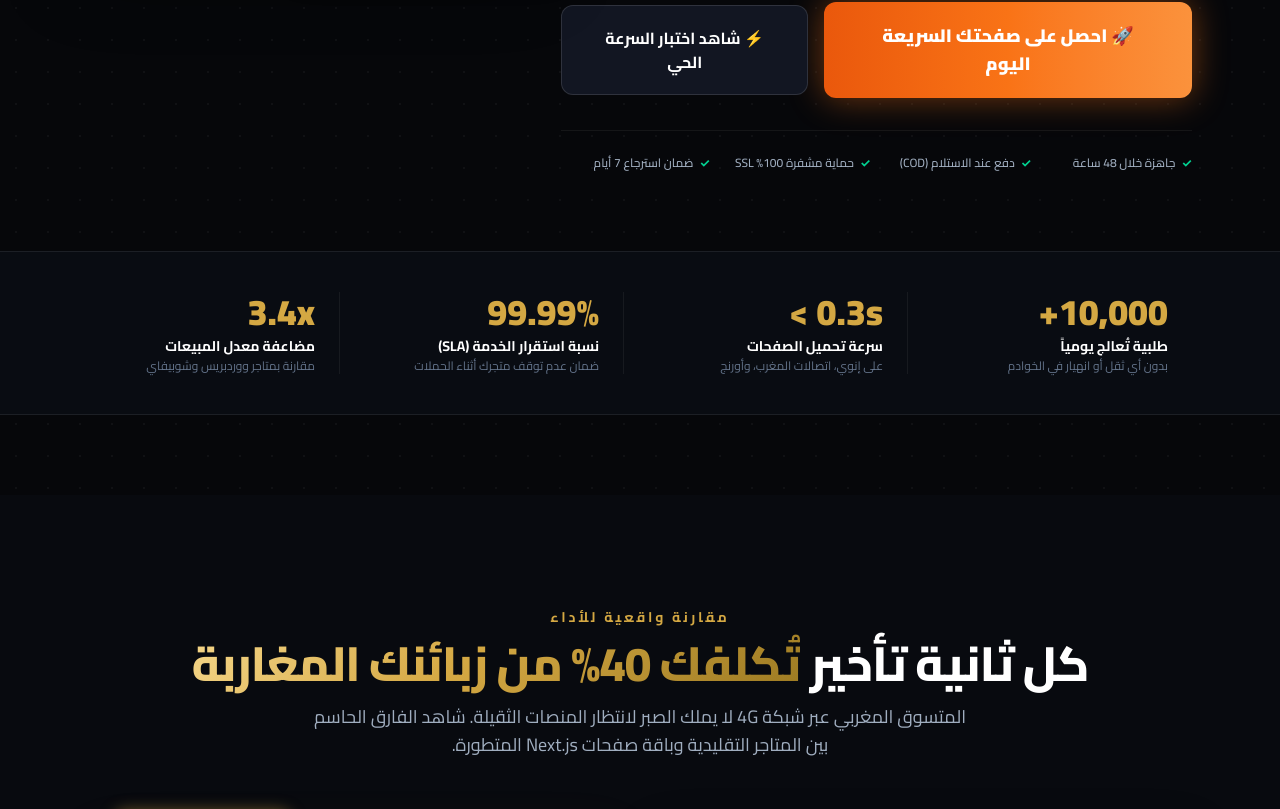
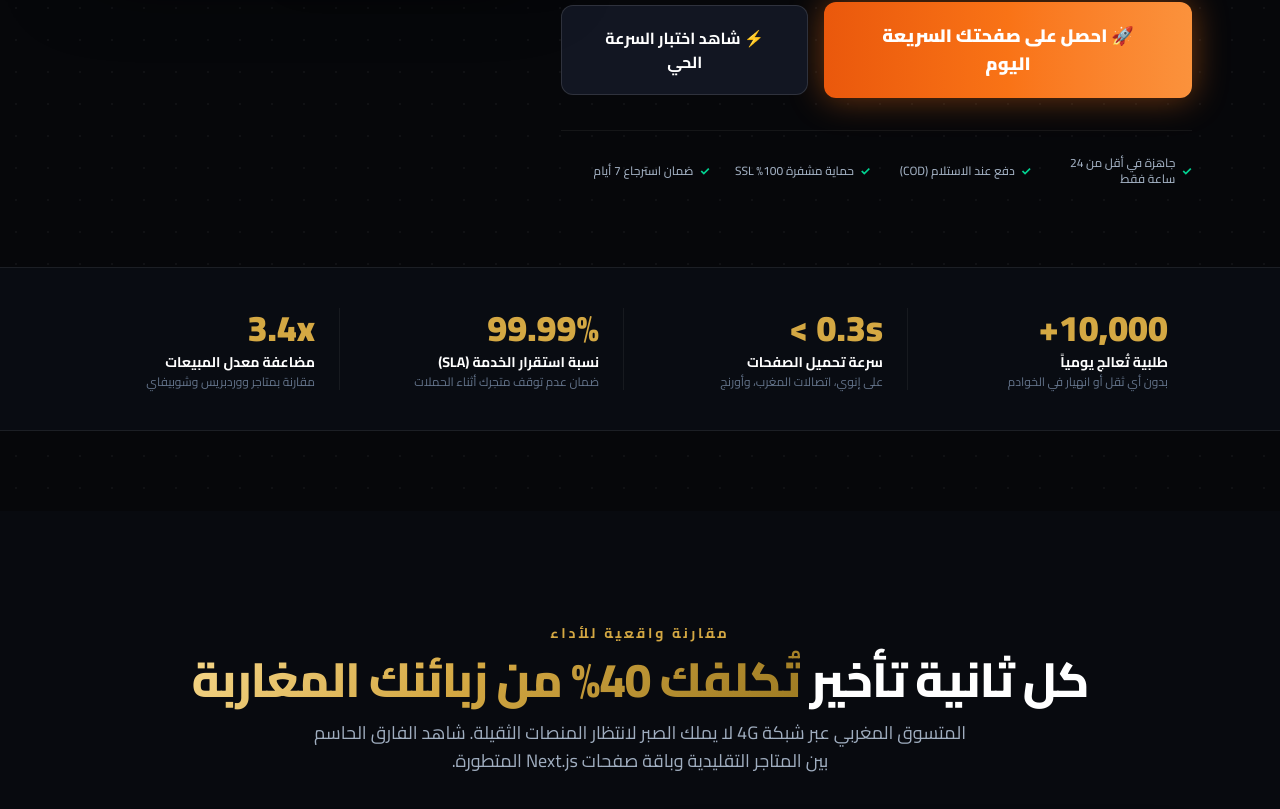
Before and after one commit to adamlmnawer914-create/ecom-boost-pro, a Next.js app: page / in a window 1280 px wide. Shown: the part 808-1617 px from the top of the page. Built offline with nearby package versions, Linux system fonts and the light colour scheme.

Commit message:
feat: change delivery guarantee to under 24 hours across the entire site

```diff
--- a/app/components.js
+++ b/app/components.js
@@ -116,7 +116,7 @@ function AnnouncementBar() {
         <span className="inline-block w-2 h-2 rounded-full bg-emerald-400 animate-pulse shrink-0" />
         <span>
           🇲🇦 <strong>عرض حصري لرواد التجارة الإلكترونية بالمغرب:</strong> أول 10 متاجر يحصلون على إعداد كامل بـ{" "}
-          <strong className="text-white underline decoration-gold">250 درهم فقط</strong> (خصم 50%) — التسليم خلال 48 ساعة فقط
+          <strong className="text-white underline decoration-gold">250 درهم فقط</strong> (خصم 50%) — التسليم خلال أقل من 24 ساعة فقط
         </span>
       </div>
     </div>
@@ -262,7 +262,7 @@ export function HeroSection() {
             {/* Pillars */}
             <div className="mt-8 grid grid-cols-2 sm:grid-cols-4 gap-3 pt-6 border-t border-[rgba(255,255,255,0.06)]">
               {[
-                { label: "جاهزة خلال 48 ساعة" },
+                { label: "جاهزة في أقل من 24 ساعة فقط" },
                 { label: "دفع عند الاستلام (COD)" },
                 { label: "حماية مشفرة 100% SSL" },
                 { label: "ضمان استرجاع 7 أيام" },
@@ -627,15 +627,15 @@ export function FeaturesSection() {
     },
     {
       tag: "السرعة في الإنجاز",
-      title: "تسليم المتجر جاهزاً في 48 ساعة",
+      title: "تسليم المتجر جاهزاً خلال أقل من 24 ساعة فقط",
       subtitle: "من استلام المعلومات إلى الإطلاق الحي",
-      desc: "أرسل صور منتجك والأسعار والنصوص المقترحة، وخلال 48 ساعة فقط تكون صفحة هبوطك منشورة ومربوطة بدومينك وجاهزة لاستقبال طلبات الزبائن.",
+      desc: "أرسل صور منتجك والأسعار والنصوص المقترحة، وخلال أقل من 24 ساعة فقط تكون صفحة هبوطك منشورة ومربوطة بدومينك وجاهزة لاستقبال طلبات الزبائن.",
       icon: (
         <svg className="w-6 h-6 text-gold-bright" fill="none" viewBox="0 0 24 24" stroke="currentColor">
           <path strokeLinecap="round" strokeLinejoin="round" strokeWidth={2} d="M12 8v4l3 3m6-3a9 9 0 11-18 0 9 9 0 0118 0z" />
         </svg>
       ),
-      badge: "ضمان 48 ساعة",
+      badge: "أقل من 24 ساعة فقط",
     },
   ];
 
@@ -828,7 +828,7 @@ export function TestimonialsSection() {
       role: "مدير متجر منتجات جلدية تقليدية",
       rating: 5,
       revenue: "عائد 4.1x على الإنفاق الإعلاني",
-      text: "التصميم فخم ومبهر لدرجة تشعرك أن المتجر كلف ملايين السنتيمات. لا توجد أي تعقيدات، ونموذج الدفع عند الاستلام يجمع الطلبات بسلاسة. والتسليم في 48 ساعة كان في الموعد بالضبط!",
+      text: "التصميم فخم ومبهر لدرجة تشعرك أن المتجر كلف ملايين السنتيمات. لا توجد أي تعقيدات، ونموذج الدفع عند الاستلام يجمع الطلبات بسلاسة. والتسليم تم في أقل من 24 ساعة فقط وكان في الموعد بالضبط!",
     },
   ];
 
@@ -932,7 +932,7 @@ export function PricingSection() {
                     ★ باقة انطلاقة التجارة (Starter E-com Boost)
                   </div>
                   <span className="text-xs font-bold text-emerald-400 bg-emerald-500/10 px-3 py-1 rounded-md border border-emerald-500/25">
-                    🚀 تسليم خلال 48 ساعة
+                    🚀 تسليم خلال أقل من 24 ساعة فقط
                   </span>
                 </div>
 
@@ -955,7 +955,7 @@ export function PricingSection() {
                         <span className="text-5xl sm:text-6xl font-black text-white font-[family-name:var(--font-display)]">250</span>
                         <span className="text-2xl font-bold text-gold">درهم</span>
                       </div>
-                      <p className="text-xs text-text-muted mt-1">رسوم إعداد لمرة واحدة فقط · التسليم في 48 ساعة</p>
+                      <p className="text-xs text-text-muted mt-1">رسوم إعداد لمرة واحدة فقط · التسليم خلال أقل من 24 ساعة فقط</p>
                     </div>
 
                     <div className="sm:border-r border-[rgba(255,255,255,0.08)] sm:pr-6 pt-4 sm:pt-0 border-t sm:border-t-0">
@@ -1041,7 +1041,7 @@ export function UrgencySection() {
               لا تفوت هذا <span className="gold-gradient-text">العرض الحصري!</span>
             </h2>
             <p className="mt-3 text-text-secondary text-base sm:text-lg max-w-xl mx-auto font-normal">
-              نحن نلتزم بقبول 5 متاجر فقط أسبوعياً للحفاظ على جودة وسرعة التسليم في أقل من 48 ساعة. احجز متجرك بسعر 250 درهم قبل انتهاء التوقيت.
+              نحن نلتزم بقبول 5 متاجر فقط أسبوعياً للحفاظ على جودة وسرعة التسليم خلال أقل من 24 ساعة فقط. احجز متجرك بسعر 250 درهم قبل انتهاء التوقيت.
             </p>
 
             {/* Countdown Widget */}
@@ -1058,7 +1058,7 @@ export function UrgencySection() {
             </a>
 
             <div className="mt-6 flex flex-wrap items-center justify-center gap-6 text-xs text-text-muted">
-              <span>✓ تسليم جاهز في 48 ساعة</span>
+              <span>✓ تسليم جاهز خلال أقل من 24 ساعة فقط</span>
               <span>✓ إعداد الاستضافة مجاناً</span>
               <span>✓ ضمان رضا كامل بنسبة 100%</span>
             </div>
@@ -1079,7 +1079,7 @@ export function FAQSection() {
   const faqs = [
     {
       q: "كم يستغرق تجهيز صفحة الهبوط وإطلاقها؟",
-      a: "خلال 48 ساعة فقط. بمجرد تزويدنا بصور منتجك وعنوان العرض والأسعار، يتكفل فريقنا بالبرمجة الكاملة بـ Next.js وربط الدومين وإطلاق المتجر على خوادم Vercel السحابية.",
+      a: "خلال أقل من 24 ساعة فقط! بمجرد تزويدنا بصور منتجك وعنوان العرض والأسعار، يتكفل فريقنا بالبرمجة الكاملة بـ Next.js وربط الدومين وإطلاق المتجر على خوادم Vercel السحابية.",
     },
     {
       q: "هل تدعم الصفحة الدفع عند الاستلام (COD) في المغرب؟",
```
